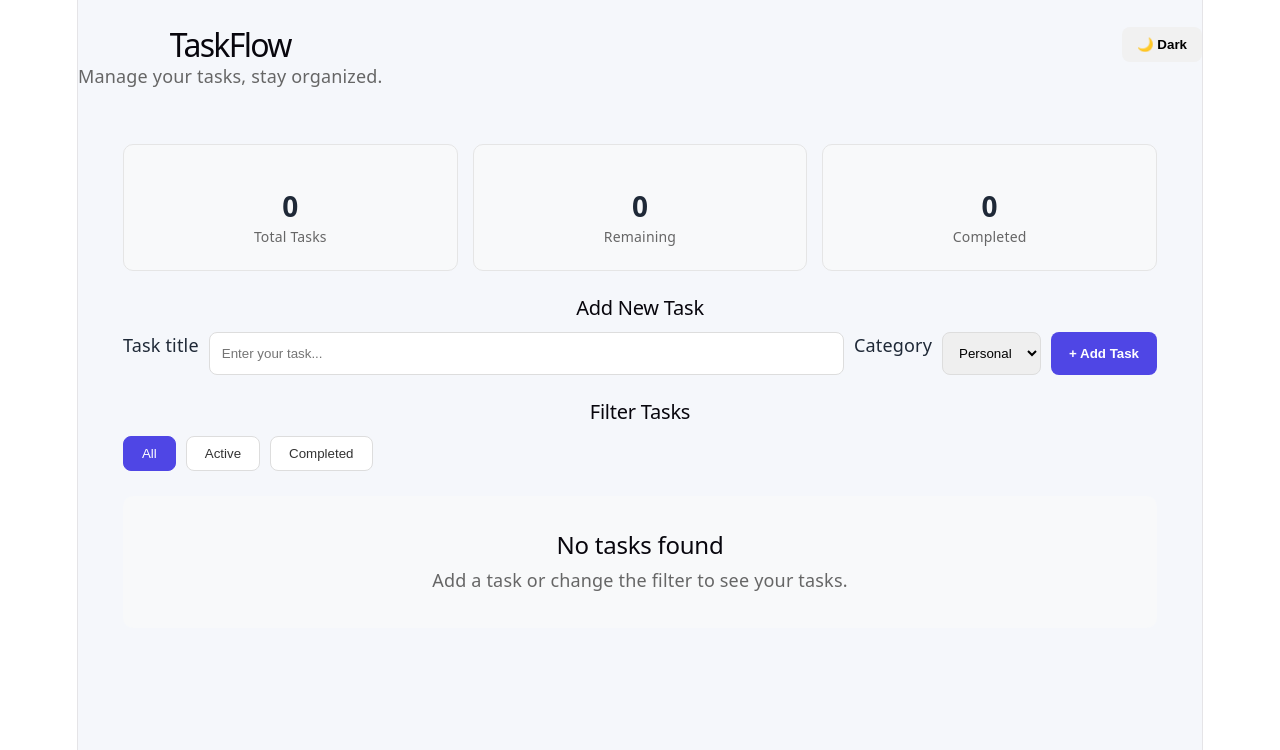
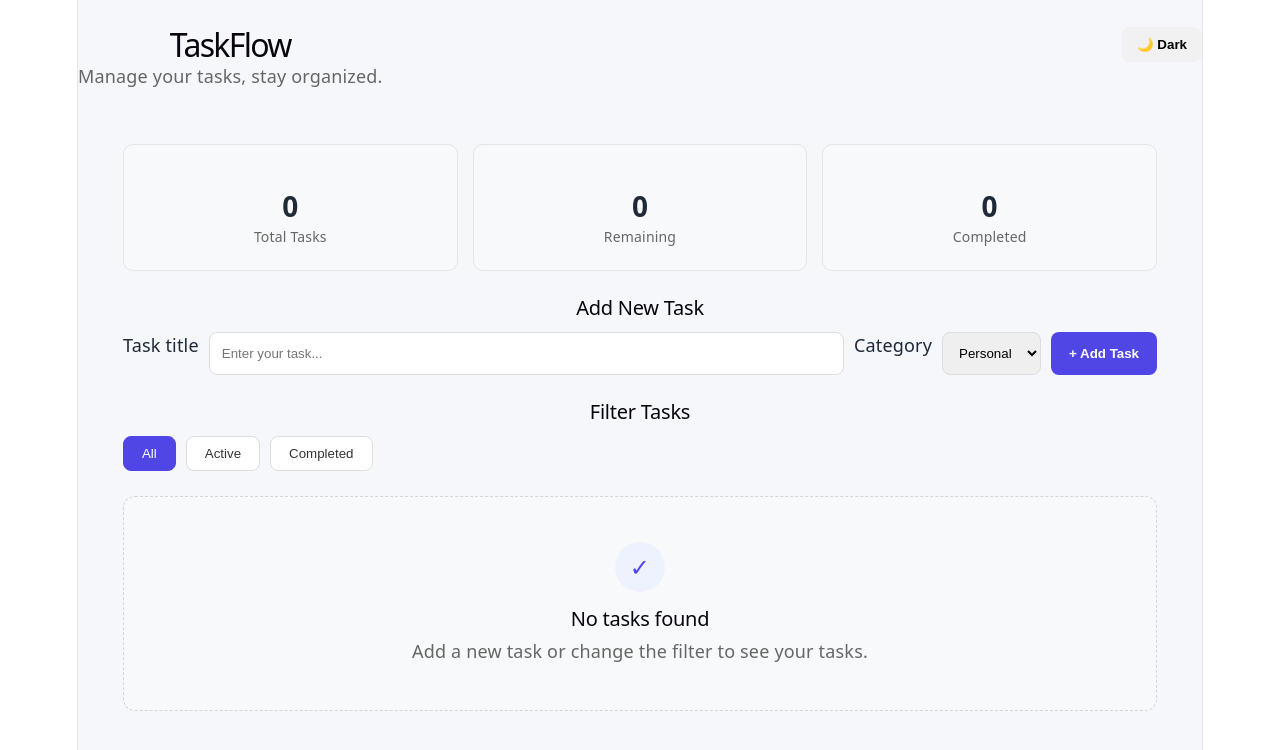
Before and after one commit to aadityachaudharyf25-a11y/Taskflow, a React (Vite) app: page / in a window 1280 px wide. Shown: the top 750 px of the page. Built offline with nearby package versions, Linux system fonts and the light colour scheme.

Commit message:
Improve empty task state

```diff
--- a/src/components/TaskList.css
+++ b/src/components/TaskList.css
@@ -15,16 +15,48 @@
 
 .empty-state {
   text-align: center;
-  padding: 35px 20px;
+  padding: 45px 20px;
   background: #f8f9fa;
-  border-radius: 10px;
+  border: 1px dashed #d1d5db;
+  border-radius: 12px;
   margin-top: 20px;
 }
 
+.empty-icon {
+  width: 50px;
+  height: 50px;
+  margin: 0 auto 15px;
+  display: flex;
+  align-items: center;
+  justify-content: center;
+  border-radius: 50%;
+  background: #eef2ff;
+  color: #4f46e5;
+  font-size: 24px;
+  font-weight: bold;
+}
+
 .empty-state h2 {
-  margin-bottom: 8px;
+  margin: 0 0 8px;
+  font-size: 20px;
 }
 
 .empty-state p {
+  margin: 0;
   color: #666;
+  line-height: 1.5;
 }
+
+@media (max-width: 600px) {
+  .empty-state {
+    padding: 35px 15px;
+  }
+
+  .empty-state h2 {
+    font-size: 18px;
+  }
+
+  .empty-state p {
+    font-size: 14px;
+  }
+}
--- a/src/components/TaskList.jsx
+++ b/src/components/TaskList.jsx
@@ -5,8 +5,9 @@ function TaskList({ tasks, onToggle, onDelete, onEdit }) {
   if (tasks.length === 0) {
   return (
     <section className="empty-state">
+      <div className="empty-icon">✓</div>
       <h2>No tasks found</h2>
-        <p>Add a task or change the filter to see your tasks.</p>
+      <p>Add a new task or change the filter to see your tasks.</p>
     </section>
   );
 }
```
Lines whose indentation alone changed are shown as unchanged.
